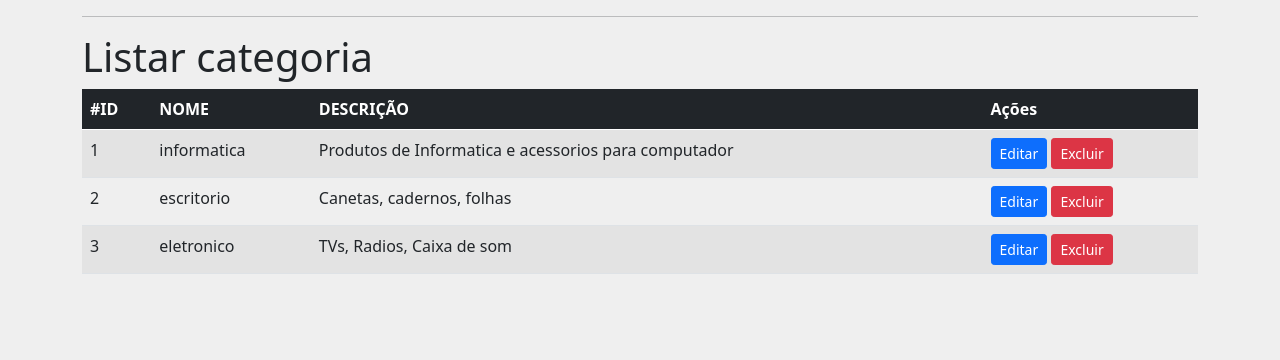
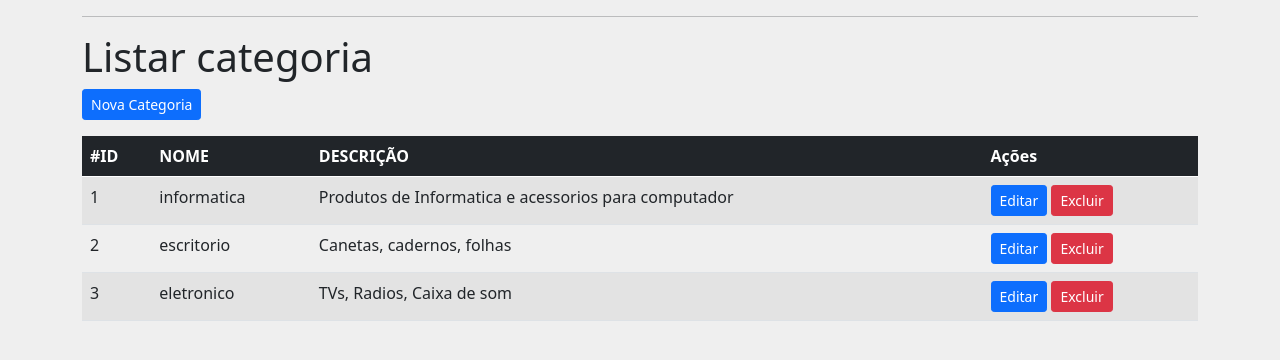
Before and after one commit to Francielabreu/beacademy-devstart-php-db, a PHP site: page /categorias in a window 1280 px wide. Shown: the part 54-414 px from the top of the page. Run offline with PHP 8.4, Linux system fonts and the light colour scheme; data comes from the database, SQL or seed files in the repository.

Commit message:
implementatção da chamada de view nova categoria

```diff
--- a/modulo03/projeto-final/src/View/Category/list.php
+++ b/modulo03/projeto-final/src/View/Category/list.php
@@ -1,6 +1,8 @@
 <h1>Listar categoria</h1>
 
-
+<div>
+    <a href="/categorias/nova" class="btn btn-primary btn-sm mb-3">Nova Categoria</a>
+</div>
 <table class="table table-hover table-striped">
     <thead class="table-dark">
         <tr>
```
